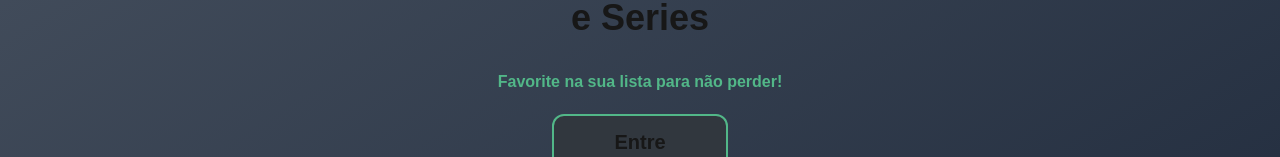
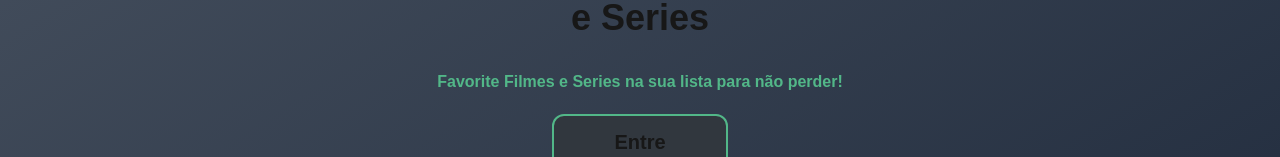
Before and after one commit to SamuelMuleu/popcorn, a Next.js app: page / in a window 1280 px wide. Shown: the part 358-515 px from the top of the page. Built offline with nearby package versions, Linux system fonts and the light colour scheme; no server answers.

Commit message:
resolve deploy

```diff
--- a/src/app/library/page.tsx
+++ b/src/app/library/page.tsx
@@ -5,7 +5,7 @@ import { db, auth } from "@/lib/firebase";
 import { getDoc, doc } from "firebase/firestore";
 import Image from "next/image";
 import axios from "axios";
-
+import { useAuth } from "@/app/context/AuthContext";
 import {
   Carousel,
   CarouselContent,
@@ -26,6 +26,7 @@ const Library = () => {
   const [favorites, setFavorites] = useState<Favorite[]>([]);
   const [loading, setLoading] = useState<boolean>(true);
   const [error, setError] = useState<string | null>(null);
+  const { user } = useAuth();
 
   useEffect(() => {
     const fetchFavorites = async () => {
@@ -68,6 +69,13 @@ const Library = () => {
     fetchFavorites();
   }, []);
 
+  if (!user) {
+    return (
+      <div className="flex items-center font-bold text-gradientColorStops-custom-green justify-center min-h-screen">
+        Faça login para Salvar Seus Favoritos
+      </div>
+    );
+  }
   if (loading)
     return (
       <div className="flex items-center justify-center min-h-screen">
@@ -94,7 +102,9 @@ const Library = () => {
               >
                 <Image
                   src={`https://image.tmdb.org/t/p/w500/${favorite.poster_path}`}
-                  alt={`Imagem de ${favorite.media_type === "movie" ? "filme" : "série"}`}
+                  alt={`Imagem de ${
+                    favorite.media_type === "movie" ? "filme" : "série"
+                  }`}
                   width={200}
                   height={300}
                   className="w-full h-auto object-cover"
@@ -103,7 +113,6 @@ const Library = () => {
                   <p className="font-semibold">
                     {favorite.title || favorite.name}
                   </p>
-
                 </div>
               </CarouselItem>
             ))
--- a/src/app/page.tsx
+++ b/src/app/page.tsx
@@ -21,7 +21,7 @@ export default function Home() {
       </h1>
 
       <p className="font-bold text-gradientColorStops-custom-green">
-        Favorite na sua lista para não perder!
+        Favorite Filmes e Series na sua lista para não perder!
       </p>
       {!user ? (
       <Link href="/signin">
```
